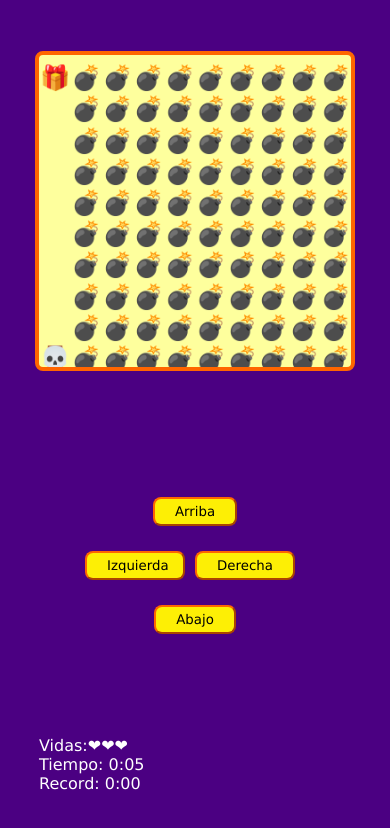
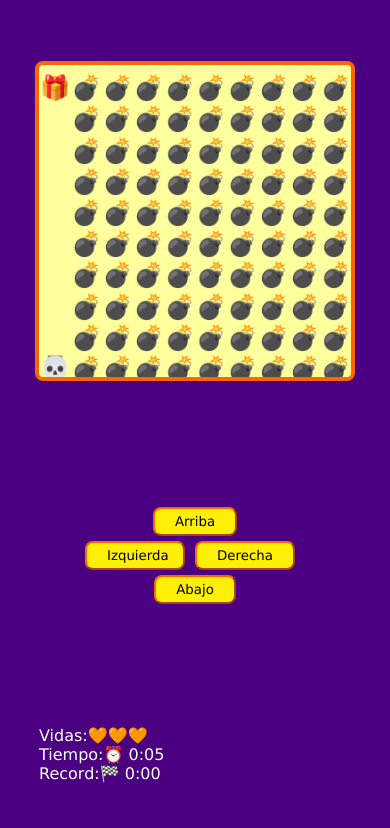
Before and after one commit to andresanni/taller-practico-js-videojuego, a plain HTML site: page index.html in a window 390 px wide. Drawn offline with Linux system fonts and the light colour scheme.

Commit message:
Depuraciones varias

```diff
--- a/index.html
+++ b/index.html
@@ -19,8 +19,8 @@
 
         <div class="messages">
             <p>Vidas:<span id="lifes"></span></p>
-            <p>Tiempo: <span id="time"></span></p>
-            <p>Record: <span id="record"></span></p>
+            <p>Tiempo:⏰ <span id="time"></span></p>
+            <p>Record:🏁 <span id="record"></span></p>
             <p id ="result"></p>
         </div>
     </div>
--- a/main.js
+++ b/main.js
@@ -41,11 +41,14 @@ function setCanvasSize(){
         canvasSize = window.innerHeight * 0.8;
     }
 
+    Number(canvasSize.toFixed(0));
     canvas.setAttribute('width',canvasSize);
     canvas.setAttribute('height',canvasSize);
 
     elementSize = canvasSize / 10;
 
+    playerPosition.x = undefined;
+    playerPosition.y = undefined;
     startGame();
 }
 
--- a/maps.js
+++ b/maps.js
@@ -12,7 +12,7 @@ const emojis = {
   'BOMB_COLLISION': '🔥',
   'GAME_OVER': '👎',
   'WIN': '🏆',
-  'HEART': '❤'
+  'HEART': '🧡'
 };
 
 const maps = [];
--- a/styles.css
+++ b/styles.css
@@ -59,7 +59,7 @@ p {
 
 @media(max-width:440px) {
     button {
-        margin-top: 25px
+        margin-top: 5px
     }
 
     #up,
```
